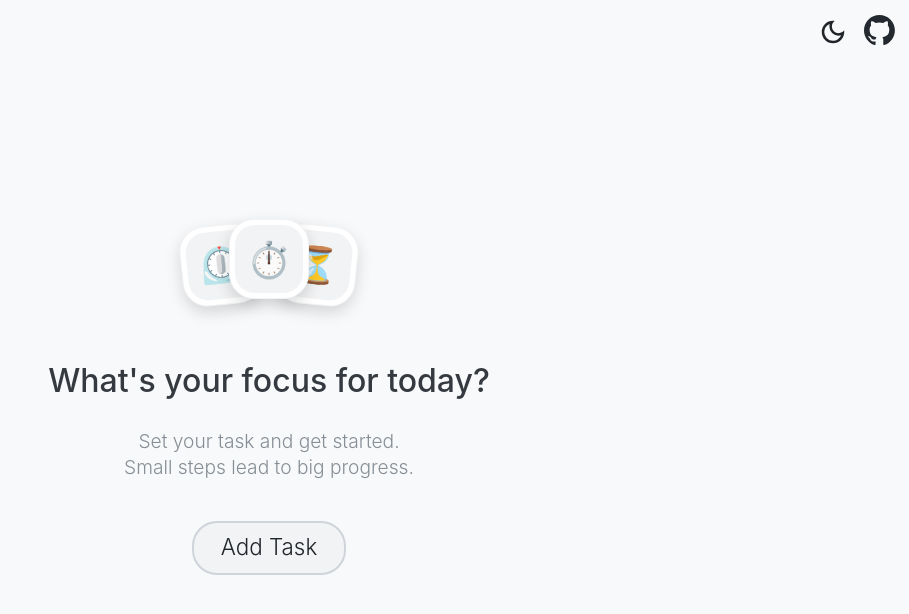
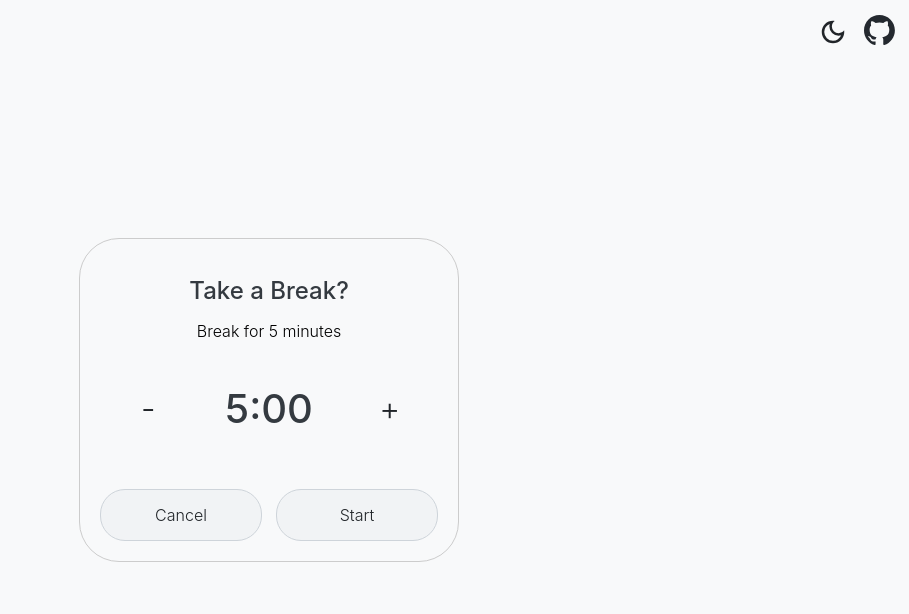
Before and after one commit to ckdgus1010/pomodoro_timer, a React (Vite) app: page / in a window 1280 px wide. Shown: the top 614 px of the page, without its empty margins (371-1280 px from the left). Built offline with nearby package versions, Linux system fonts and the light colour scheme; a web font is replaced by a local one.

Commit message:
styles: 휴식 타이머 화면 레이아웃 구성 완료

```diff
--- a/src/App.tsx
+++ b/src/App.tsx
@@ -11,6 +11,7 @@ import ToDoTimer from "./components/to-do-timer/ToDoTimer";
 import ToDoSummary from "./components/to-do-summary/ToDoSummary";
 import { loadTask } from "./utils/utils";
 import { useEffect } from "react";
+import RestTimer from "./components/rest-timer/RestTimer";
 
 const Container = styled.div`
     height: 100vh;
@@ -34,10 +35,11 @@ function App() {
             <GlobalStyle />
             <Header />
             <Container>
-                {currentTab === Tabs.Home && <NoTaskBox />}
+                {/* {currentTab === Tabs.Home && <NoTaskBox />}
                 {currentTab === Tabs.Task && <ToDo />}
                 {currentTab === Tabs.Summary && <ToDoSummary />}
-                {currentTab === Tabs.ToDoTimer && <ToDoTimer />}
+                {currentTab === Tabs.ToDoTimer && <ToDoTimer />} */}
+                <RestTimer />
             </Container>
         </ThemeProvider>
     );
--- /dev/null
+++ b/src/components/rest-timer/RestTimer.tsx
@@ -0,0 +1,89 @@
+import { styled } from "styled-components";
+import ToDoTimer from "../to-do/ToDoTimer";
+import { useState } from "react";
+
+const Wrapper = styled.div`
+    padding: 20px;
+    min-width: 380px;
+    border: 1px solid #ccc;
+    border-radius: 40px;
+`;
+
+const Title = styled.h3`
+    margin: 20px auto;
+    font-weight: 500;
+    font-size: 1.5rem;
+    color: ${(props) => props.theme.text.title};
+    text-align: center;
+`;
+
+const Message = styled.span`
+    display: block;
+    text-align: center;
+`;
+
+const Buttons = styled.div`
+    width: 100%;
+    display: flex;
+    justify-content: space-between;
+    align-items: center;
+`;
+
+const Button = styled.button`
+    all: unset;
+    cursor: pointer;
+    width: 160px;
+    height: 50px;
+    background-color: ${(props) => props.theme.button.normal.bg};
+    border: 1px solid ${(props) => props.theme.button.normal.border};
+    border-radius: 25px;
+    color: ${(props) => props.theme.button.normal.text};
+    text-align: center;
+
+    &:hover {
+        background-color: ${(props) => props.theme.button.hover.bg};
+        border-color: ${(props) => props.theme.button.hover.border};
+    }
+    &:active {
+        background-color: ${(props) => props.theme.button.active.bg};
+        border-color: ${(props) => props.theme.button.active.border};
+    }
+`;
+
+function RestTimer() {
+    const [restTimer, setRestTimer] = useState(5);
+
+    function minusTimer() {
+        setRestTimer((prev) => Math.max(1, prev - 1));
+    }
+
+    function plusTimer() {
+        setRestTimer((prev) => Math.min(prev + 1, 15));
+    }
+
+    function cancel() {
+        console.log("cancel");
+    }
+
+    function startTimer() {
+        console.log("start timer");
+    }
+
+    return (
+        <Wrapper>
+            <Title>Take a Break?</Title>
+            <Message>Break for {restTimer} minutes</Message>
+            <ToDoTimer
+                timer={restTimer}
+                handleMinus={minusTimer}
+                handlePlus={plusTimer}
+            />
+            <Buttons>
+                <Button onClick={cancel}>Cancel</Button>
+                <Button onClick={startTimer}>Start</Button>
+            </Buttons>
+        </Wrapper>
+    );
+}
+
+export default RestTimer;
--- a/src/components/to-do/ToDoTimer.tsx
+++ b/src/components/to-do/ToDoTimer.tsx
@@ -17,6 +17,7 @@ const Timer = styled.div`
 
 const Button = styled.button`
     all: unset;
+    cursor: pointer;
     width: 40px;
     height: 40px;
     color: ${(props) => props.theme.button.normal.text};
```
